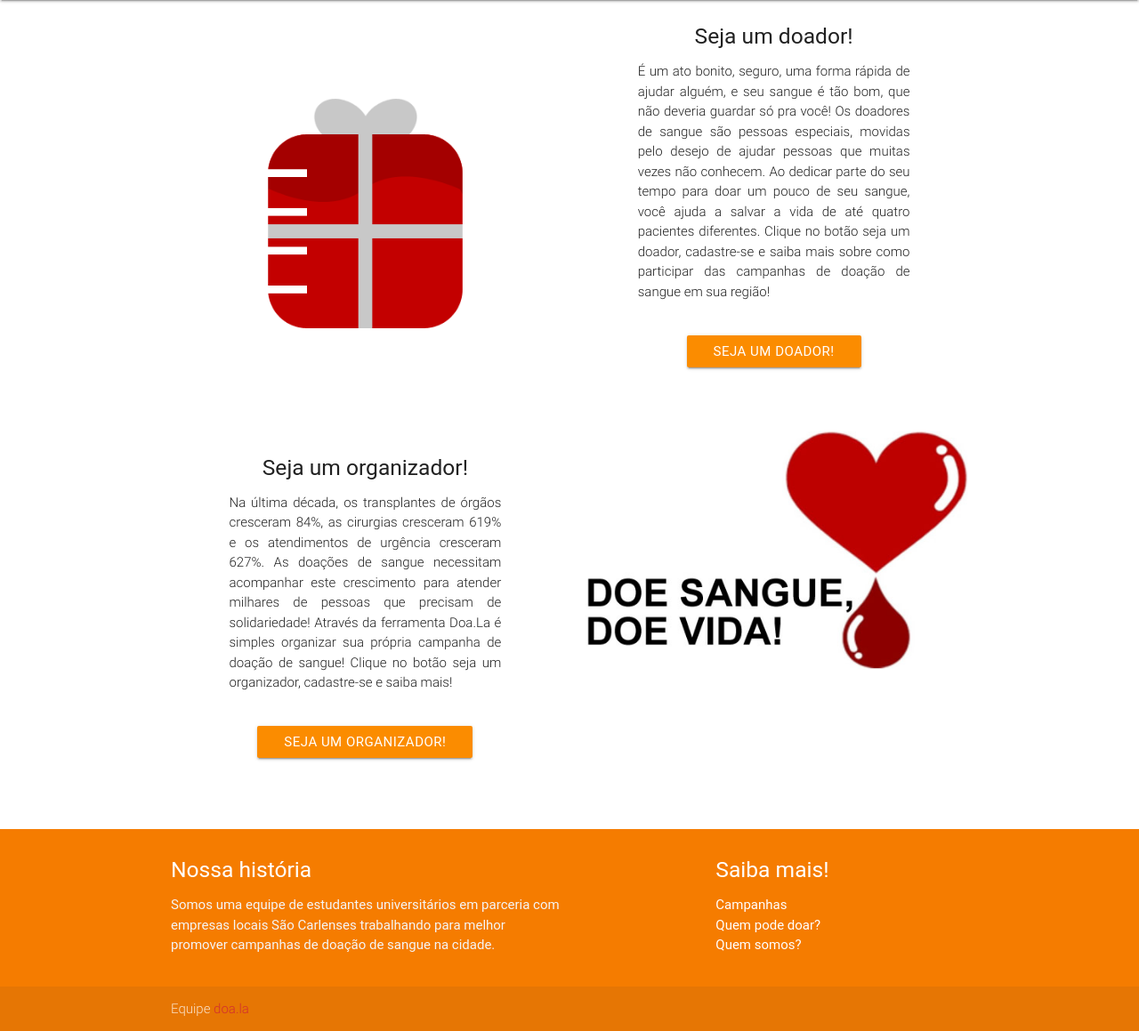
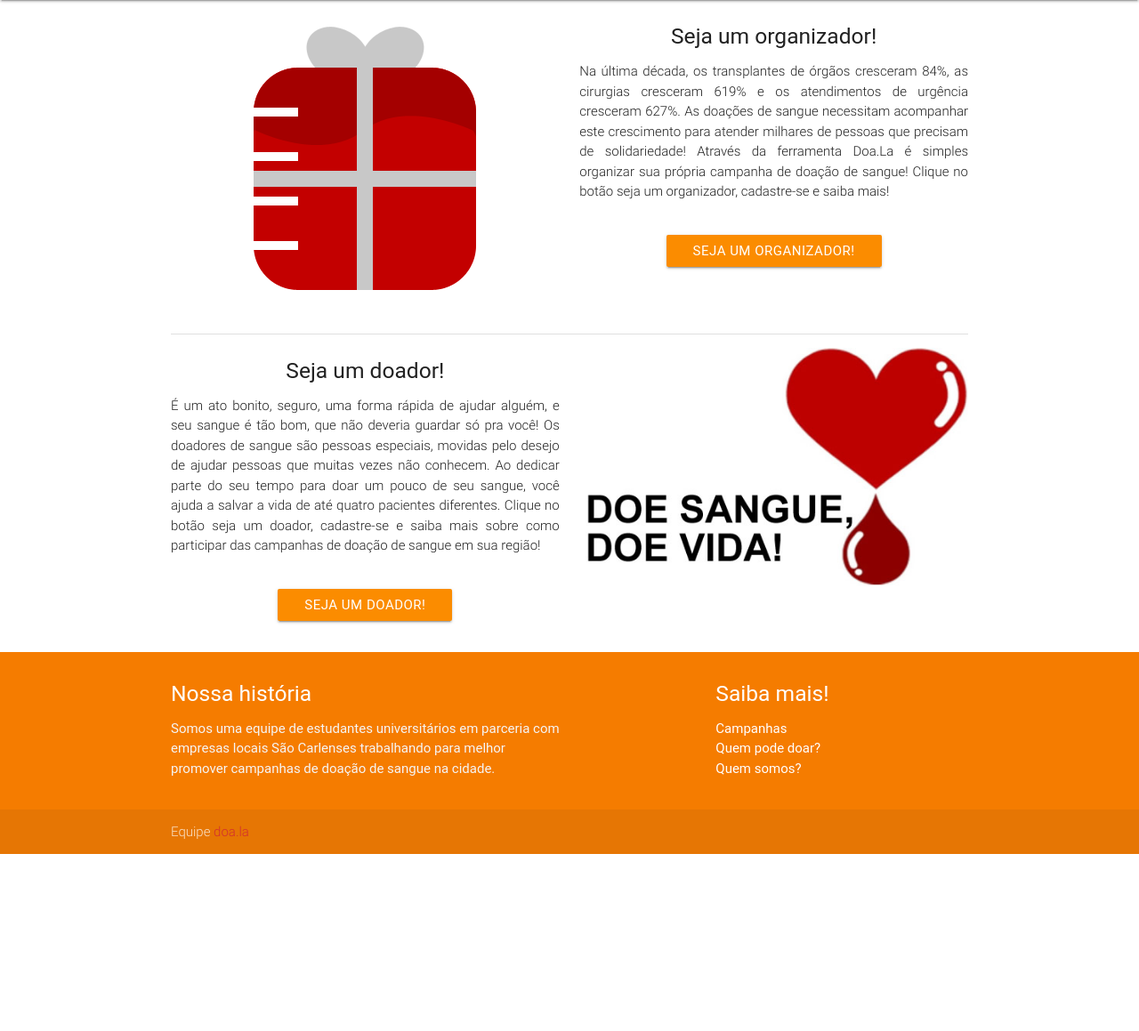
Before and after one commit to rvferreira/GoodVamps, a Django app: page / in a window 1280 px wide. Shown: the part 64-1223 px from the top of the page at 89% size. After the commit the page ends 1024 px from the top, so only its background shows below. Run offline with Django 3.2, Linux system fonts and the light colour scheme; parts of the project's set-up code (start-up, migrations or seed data) failed here and were passed over; some libraries are stand-ins or nearby versions; some web fonts are replaced.

Commit message:
reorganize index rows and columns

```diff
--- a/templates/index.html
+++ b/templates/index.html
@@ -60,36 +60,46 @@
 <div class="container">
     <div class="section">
         <div class="row">
-            <div class="col s12 m6">
-                <div class="icon-block">
-                    <h2 class="center"><img class="responsive-img" src="/static/img/organizador_index.png"/></h2>
-                    <div class="container">
-                        <h5 class="center">Seja um organizador!</h5>
-                        <p class="light" align="justify">Na última década, os transplantes de órgãos cresceram 84%, as cirurgias cresceram 619% e os atendimentos de urgência cresceram 627%. As doações de sangue necessitam acompanhar este crescimento para atender milhares de pessoas que
-                            precisam de solidariedade! Através da ferramenta Doa.La é simples organizar sua própria campanha de doação de sangue! Clique no botão seja um organizador, cadastre-se e saiba mais! </p><br>
-                        <div class="center-align">
-                            <button id="signup-org" class="btn orange darken-1"> Seja um organizador!
-                        </div>
-                    <br><br>
+            <div class="col s12 m6" style="height: inherit;">
+                <center><img class="responsive-img" src="/static/img/organizador_index.png"/></center>
+            </div>
+
+            <div class="col s12 m6 valign-wrapper" style="height: inherit;">
+                <div class="valign">
+                    <h5 class="center">Seja um organizador!</h5>
+                    <p class="light" align="justify">Na última década, os transplantes de órgãos cresceram 84%, as cirurgias cresceram 619% e os atendimentos de urgência cresceram 627%. As doações de sangue necessitam acompanhar este crescimento para atender milhares de pessoas que precisam de solidariedade! Através da ferramenta Doa.La é simples organizar sua própria campanha de doação de sangue! Clique no botão seja um organizador, cadastre-se e saiba mais! </p><br>
+                    <div class="center-align">
+                        <button id="signup-org" class="btn orange darken-1">
+                        Seja um organizador!
+                        </button>
                     </div>
                 </div>
             </div>
-         <div class="col s12 m6">
-                <div class="icon-block">
-                    <div class="container">
-                        <h5 class="center">Seja um doador!</h5>
-                        <p class="light" align="justify">É um ato bonito, seguro, uma forma rápida de ajudar alguém, e seu sangue é tão bom, que não deveria guardar só pra você! Os doadores de sangue são pessoas especiais, movidas pelo desejo de ajudar pessoas que muitas vezes não conhecem. Ao dedicar parte do seu tempo para doar um pouco de seu sangue, você ajuda a salvar a vida de até quatro pacientes diferentes. Clique no botão seja um doador, cadastre-se e saiba mais sobre como participar das campanhas de doação de sangue em sua região!</p><br>
-                       <div class="center-align">
-                           <button id="signup-ddr" class="btn orange darken-1"><!--INSERIR LINK PARA A PÁGINA DE CADASTRO DE DOADOR-->
-                            Seja um doador!
-                        </div>
-                        <br><br>
-                   </div>
-                    <h2 class="center"><img class="responsive-img" src="/static/img/doador_index.jpg"/></h2>
+        </div>
+    </div>
+
+    <div class="divider"></div>
+
+    <div class="section">
+        <div class="row">
+            <div class="col s12 m6 valign-wrapper" style="height: inherit;">
+                <div class="valign">
+                    <h5 class="center">Seja um doador!</h5>
+                    <p class="light" align="justify">É um ato bonito, seguro, uma forma rápida de ajudar alguém, e seu sangue é tão bom, que não deveria guardar só pra você! Os doadores de sangue são pessoas especiais, movidas pelo desejo de ajudar pessoas que muitas vezes não conhecem. Ao dedicar parte do seu tempo para doar um pouco de seu sangue, você ajuda a salvar a vida de até quatro pacientes diferentes. Clique no botão seja um doador, cadastre-se e saiba mais sobre como participar das campanhas de doação de sangue em sua região!</p><br>
+                    <div class="center-align">
+                        <button id="signup-ddr" class="btn orange darken-1">
+                        Seja um doador!
+                        </button>
+                    </div>
                 </div>
             </div>
+
+            <div class="col s12 m6 valign-wrapper" style="height: inherit;">
+                <center><img class="responsive-img" src="/static/img/doador_index.jpg"/></center>
+            </div>
         </div>
-  </div>
+    </div>
+
 </div>
 
 {% endblock %}
```
Also changed, not shown: gvapp/static/img/organizador_index.png.
